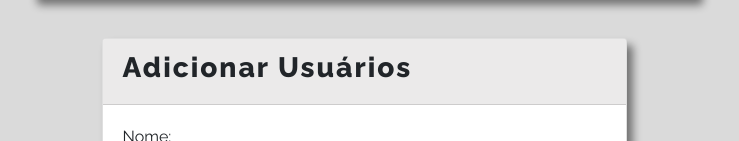
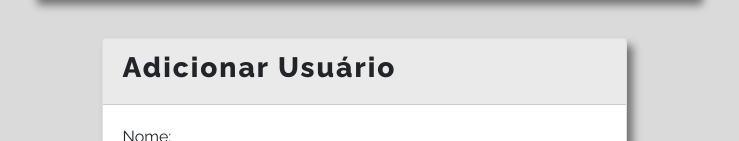
Before and after one commit to pedrohsxavier/angular-project-frontend, an Angular app: page /adicionar in a window 1280 px wide. Shown: the part 563-704 px from the top of the page, without its empty margins (276-1015 px from the left). Built offline with nearby package versions, Linux system fonts and the light colour scheme.

Commit message:
add user

```diff
--- a/src/app/Usuario/adicionar/adicionar.component.html
+++ b/src/app/Usuario/adicionar/adicionar.component.html
@@ -1,7 +1,7 @@
 <div class="container col-md-6">
   <div class="card">
     <div class="card-header">
-      <h3>Adicionar Usuários</h3>
+      <h3>Adicionar Usuário</h3>
     </div>
     <div class="card-body">
       <form action="">
```
